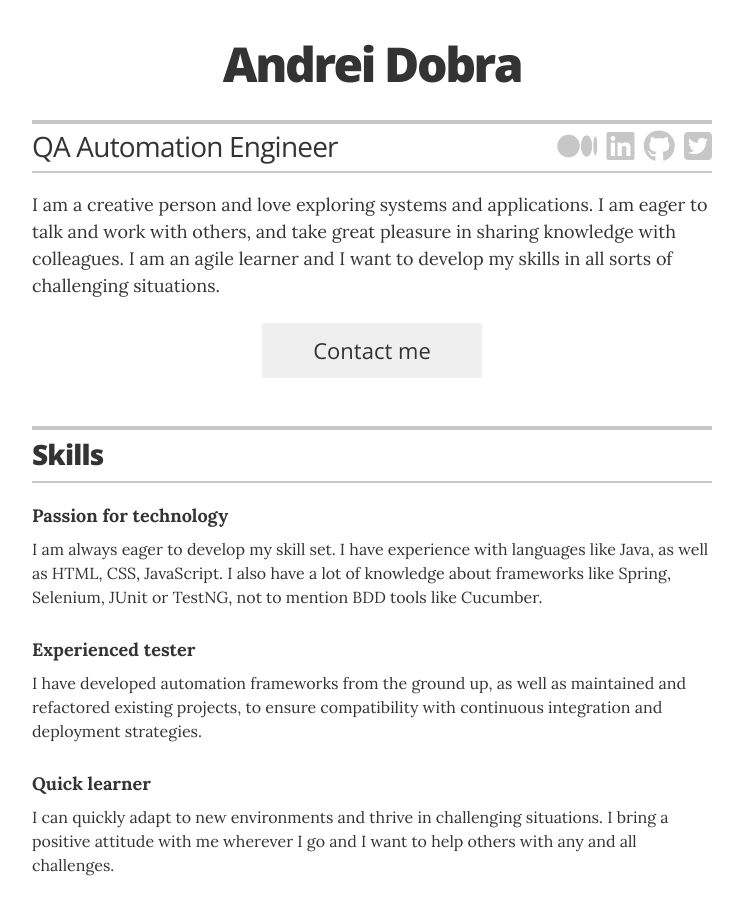
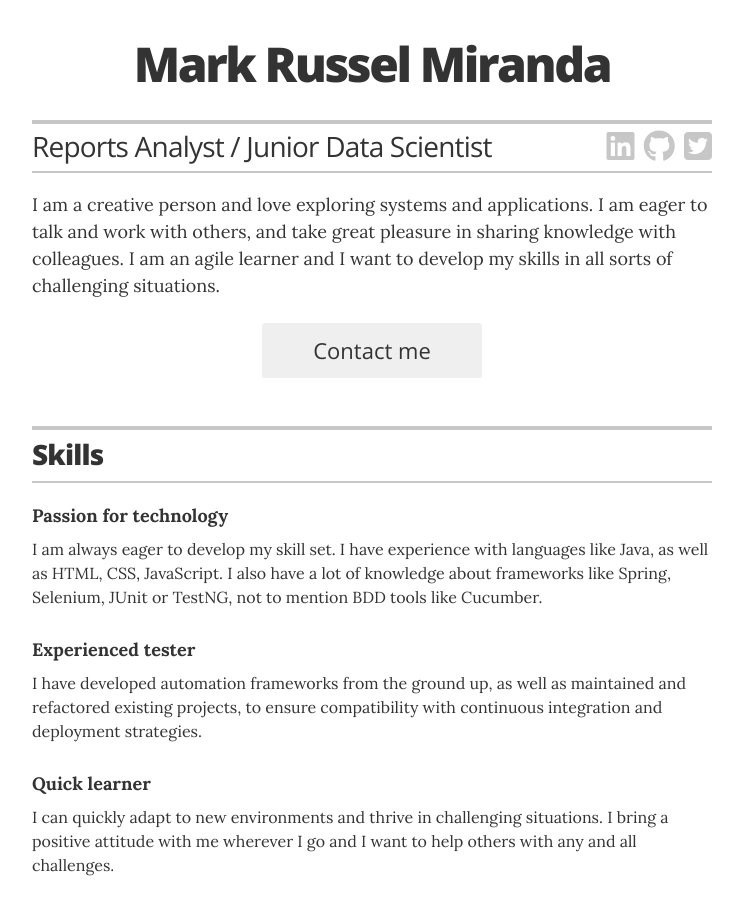
Before and after one commit to daddyawesome/daddyawesome.github.io, a Jekyll site: the page built from index.html, in a window 1280 px wide and 900 px high. Shown: the whole window, without its empty margins (268-1011 px from the left). Built offline with Jekyll 4.4.1, drawn with Linux system fonts in a browser that asks for light colours; nearby versions of some CDN libraries.

Commit message:
Update _config.yml

```diff
--- a/_config.yml
+++ b/_config.yml
@@ -1,5 +1,5 @@
 # Site settings
-title: "Andrei Dobra"
+title: "Mark Russel Miranda"
 description: "My resume created in Jekyll"
 
 # Build settings
@@ -10,8 +10,8 @@ sass:
 
 # Resume settings
 resume_avatar:                  "false"
-resume_name:                    "Andrei Dobra"
-resume_title:                   "QA Automation Engineer"
+resume_name:                    "Mark Russel Miranda"
+resume_title:                   "Reports Analyst / Junior Data Scientist"
 resume_contact_email:           "andrey.dobra@gmail.com"
 resume_header_contact_info:     ""
 resume_header_intro:            "<p>I am a creative person and love exploring systems and applications. I am eager to talk and work with others, and take great pleasure in sharing knowledge with colleagues. I am an agile learner and I want to develop my skills in all sorts of challenging situations.</p>"
@@ -35,10 +35,10 @@ resume_section_associations:    false
 # Resume social links
 # uncomment the options you wish to display, and add your own URL
 resume_social_links:
-  resume_medium_url:            "https://medium.com/@andrey.dobra"
-  resume_linkedin_url:          "https://www.linkedin.com/in/dobraandrei/"
-  resume_github_url:            "https://github.com/andreidbr/"
-  resume_twitter_url:           "https://twitter.com/AndreyDbr"
+  # resume_medium_url:            "https://medium.com/@andrey.dobra"
+  resume_linkedin_url:          "https://www.linkedin.com/in/mark-russel-miranda-43b08b34/"
+  resume_github_url:            "https://github.com/daddyawesome"
+  resume_twitter_url:           "https://twitter.com/urdaddyawesome"
   # resume_facebook_url:          "insert Facebook URL here"
   # resume_instagram_url:         "insert your Instagram URL here"
   # resume_website_url:           "insert website here"
```
